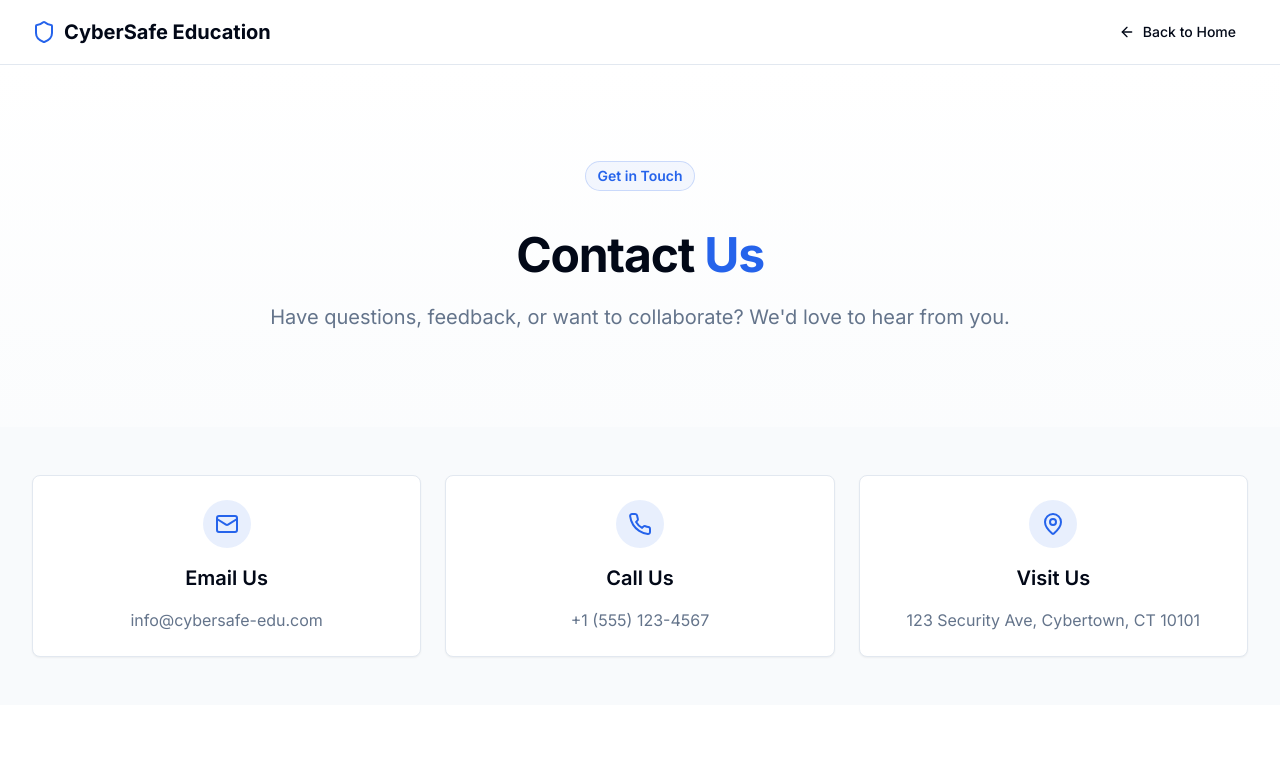
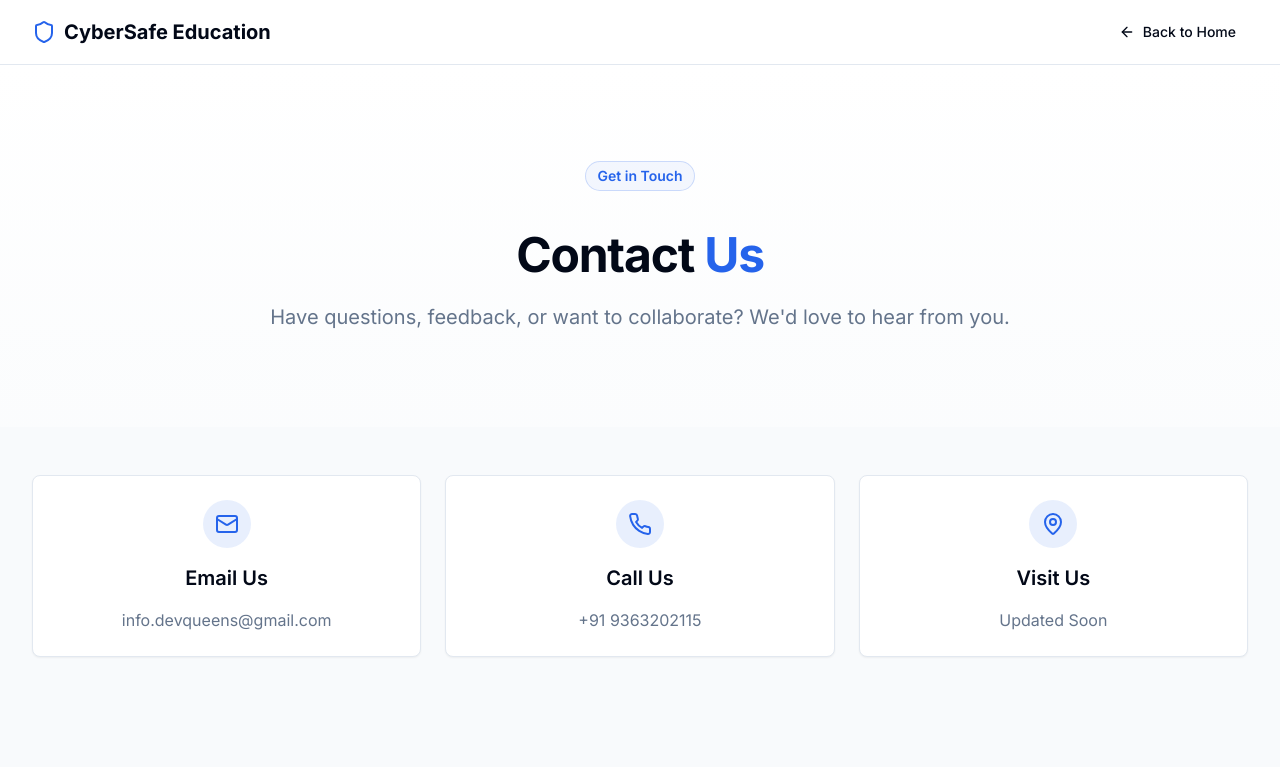
Before and after one commit to GD-125/keylogger-edu, a Next.js app: page /contact in a window 1280 px wide. Shown: the top 767 px of the page. Built offline with nearby package versions, Linux system fonts and the light colour scheme.

Commit message:
Update page.tsx

```diff
--- a/app/contact/page.tsx
+++ b/app/contact/page.tsx
@@ -94,17 +94,17 @@ export default function ContactPage() {
               {[
                 {
                   title: "Email Us",
-                  info: "info@cybersafe-edu.com",
+                  info: "info.devqueens@gmail.com",
                   icon: <Mail className="h-6 w-6 text-primary" />,
                 },
                 {
                   title: "Call Us",
-                  info: "+1 (555) 123-4567",
+                  info: "+91 9363202115",
                   icon: <Phone className="h-6 w-6 text-primary" />,
                 },
                 {
                   title: "Visit Us",
-                  info: "123 Security Ave, Cybertown, CT 10101",
+                  info: "Updated Soon",
                   icon: <MapPin className="h-6 w-6 text-primary" />,
                 },
               ].map((item, index) => (
@@ -131,7 +131,7 @@ export default function ContactPage() {
         </section>
 
         {/* Contact Form */}
-        <section className="py-16">
+{/*         <section className="py-16">
           <div className="container">
             <motion.div
               className="max-w-3xl mx-auto"
@@ -237,7 +237,7 @@ export default function ContactPage() {
             </motion.div>
           </div>
         </section>
-
+ */}
         {/* FAQ Section */}
         <section className="py-16 bg-muted/50 dark:bg-muted/10">
           <div className="container">
```
